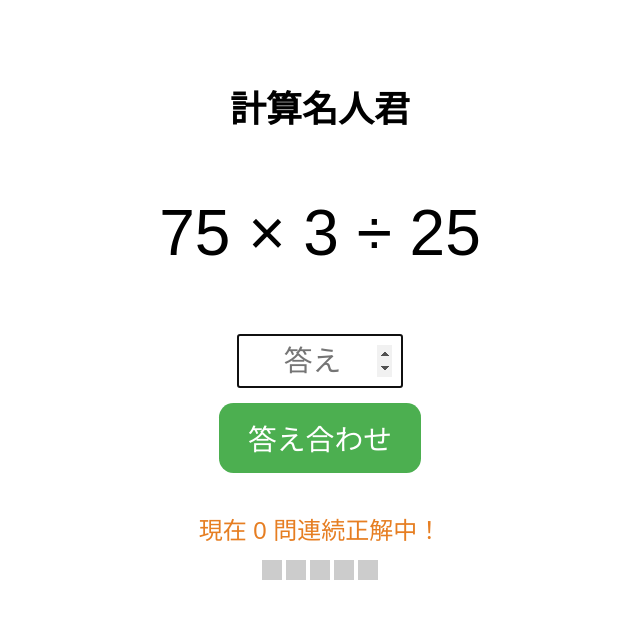
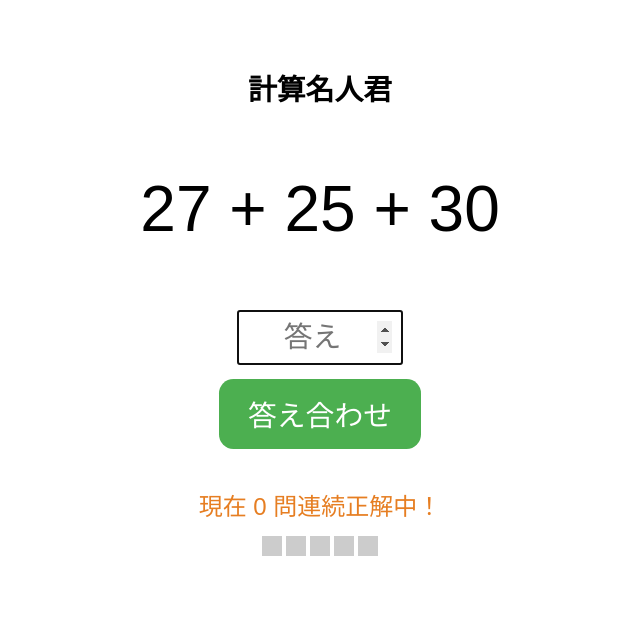
Before and after one commit to SucreauxVanille/Keisan-meijin, a plain HTML site: page index.html in a window 1280 px wide. Shown: the whole page, without its empty margins (320-960 px from the left). Drawn offline with Linux system fonts and the light colour scheme.

Commit message:
Update index.html

```diff
--- a/index.html
+++ b/index.html
@@ -10,9 +10,11 @@
   text-align: center;
   padding: 2em;
   font-size: 1.5em;
+  max-width: 600px;         /* 最大幅を設定 */
+  margin: 0 auto;           /* 左右中央に配置 */
     }
     h1 {
-      font-size: 1.5em;
+      font-size: 1.2em;
       margin-bottom: 1em;
     }
     #problem {
@@ -22,6 +24,8 @@
   white-space: nowrap;
   overflow: hidden;
   text-overflow: ellipsis;
+  max-width: 100%;          /* 横幅超え防止 */
+  box-sizing: border-box;   /* paddingを含めた幅制御 */
     }
     input[type="number"] {
       font-size: 1.2em;
@@ -101,50 +105,48 @@
       }
     }
 
-    function generateProblem() {
-      let ops = ['+', '-', '*', '/'];
+    function generateValidProblem() {
+      const ops = ['+', '-', '*', '/'];
+      const maxAttempts = 1000;
+
+      for (let i = 0; i < maxAttempts; i++) {
+        const nums = [
+          Math.floor(Math.random() * 29) + 2,
+          Math.floor(Math.random() * 29) + 2,
+          Math.floor(Math.random() * 29) + 2
+        ];
         let op1 = ops[Math.floor(Math.random() * ops.length)];
         let op2 = ops[Math.floor(Math.random() * ops.length)];
 
-      while (op1 === '/' && op2 === '/') {
-        op2 = ops[Math.floor(Math.random() * ops.length)];
+        if (op1 === '/' && op2 === '/') continue; // Avoid double division
+
+        let expr = `${nums[0]} ${op1} ${nums[1]} ${op2} ${nums[2]}`;
+        try {
+          const tempExpr = expr.replace(/\÷/g, '/').replace(/\×/g, '*');
+          const val = Function(`"use strict"; return (${tempExpr})`)();
+          if (Number.isInteger(val) && val >= 0) return { expr, val };
+        } catch (e) {
+          continue;
+        }
+      }
+      return null;
     }
 
-      let num1, num2, num3, expression, result;
-      let valid = false;
-      let attempts = 0;
-
-      while (!valid && attempts < 1000) {
-        num3 = Math.floor(Math.random() * 199) + 2;
-        const multiplier = Math.floor(Math.random() * 20) + 2;
-        const num1_candidate = num3 * multiplier;
-
-        if (num1_candidate > 200) continue;
-
-        num1 = num1_candidate;
-        num2 = multiplier;
-
-        expression = `${num1} * ${num2} / ${num3}`;
-        result = num1 * num2 / num3;
-
-        if (Number.isInteger(result) && result >= 0) {
-          valid = true;
-        }
-
-        attempts++;
-      }
-
-      if (!valid) {
+    function generateProblem() {
+      const problem = generateValidProblem();
+      if (!problem) {
         problemDiv.innerText = "問題の生成に失敗しました。リロードしてください。";
         return;
       }
 
-      const displayExpression = expression
-        .replace('*', displayOp['*'])
-        .replace('/', displayOp['/']);
+      const displayExpression = problem.expr
+        .replace(/\*/g, displayOp['*'])
+        .replace(/\//g, displayOp['/'])
+        .replace(/\+/g, displayOp['+'])
+        .replace(/-/g, displayOp['-']);
 
       problemDiv.innerText = displayExpression;
-      currentAnswer = result;
+      currentAnswer = problem.val;
       userAnswer.value = "";
       resultDiv.innerText = "";
       streakDiv.innerText = `現在 ${correctStreak} 問連続正解中！`;
@@ -157,13 +159,13 @@
       if (userVal === currentAnswer) {
         resultDiv.innerText = "正解！よくできました！";
         correctStreak++;
+        setTimeout(generateProblem, 1500);
       } else {
         resultDiv.innerText = `不正解... 正しい答えは ${currentAnswer} です。`;
         correctStreak = 0;
       }
       streakDiv.innerText = `現在 ${correctStreak} 問連続正解中！`;
       updateGauge(Math.min(correctStreak, 5));
-      setTimeout(generateProblem, 1500);
     });
 
     userAnswer.addEventListener("keydown", (e) => {
```
Lines whose indentation alone changed are shown as unchanged.
